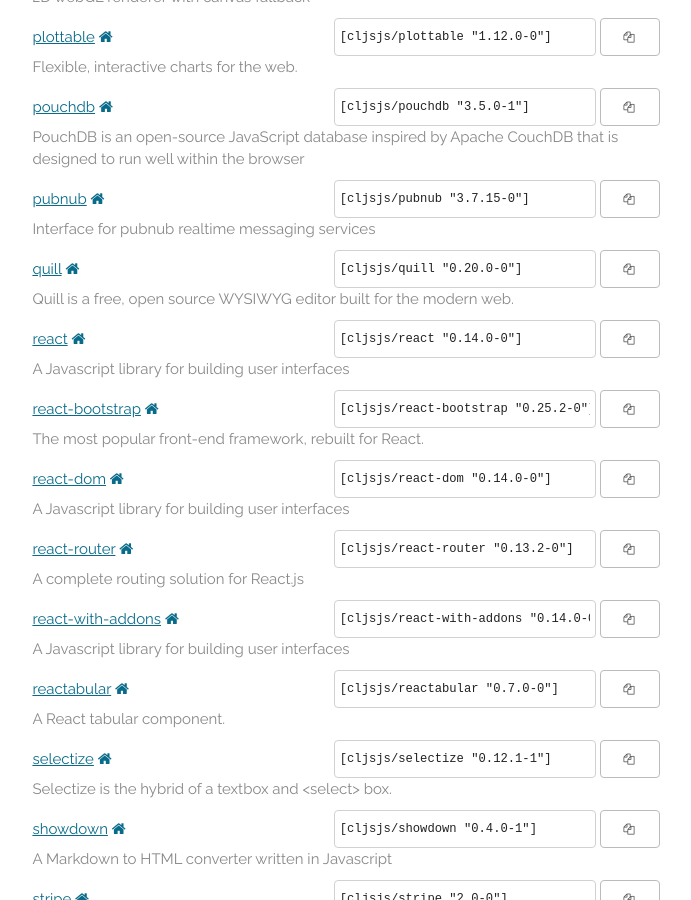
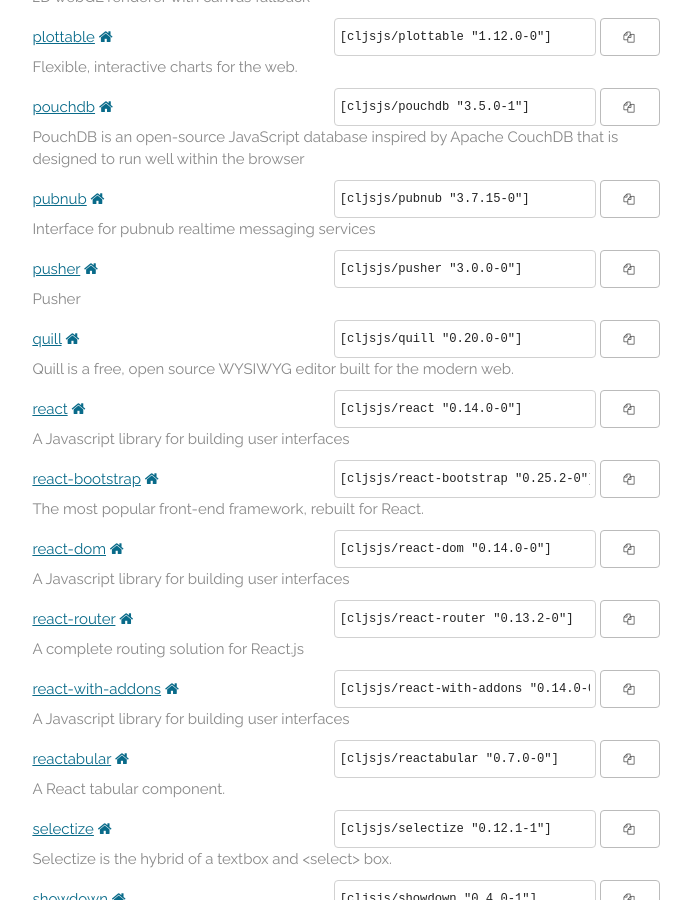
Before and after one commit to cljsjs/cljsjs.github.io, a Jekyll site: the page built from index.markdown, in a window 1280 px wide and 900 px high, scrolled down 6864 px. Shown: the whole window, without its empty margins (294-985 px from the left). Built offline with Jekyll 4.4.1, drawn with Linux system fonts in a browser that asks for light colours; nearby versions of some CDN libraries; comment, search, counter and statistics services are not loaded.

Commit message:
Automatic update

```diff
--- a/_includes/packages.html
+++ b/_includes/packages.html
@@ -735,6 +735,15 @@
     <p class="description">Interface for pubnub realtime messaging services</p>
   </li>
   <li>
+    <a href="https://clojars.org/cljsjs/pusher">pusher</a>
+    <a href="https://github.com/pusher/pusher-js" target="new"><i class="fa fa-home"></i></a>
+    <span class="clojars">
+      <input type="text" value='[cljsjs/pusher "3.0.0-0"]'/>
+      <button data-clipboard-text='[cljsjs/pusher "3.0.0-0"]'><i class="fa fa-copy"></i></button>
+    </span>
+    <p class="description">Pusher</p>
+  </li>
+  <li>
     <a href="https://clojars.org/cljsjs/quill">quill</a>
     <a href="http://quilljs.com/" target="new"><i class="fa fa-home"></i></a>
     <span class="clojars">
```
